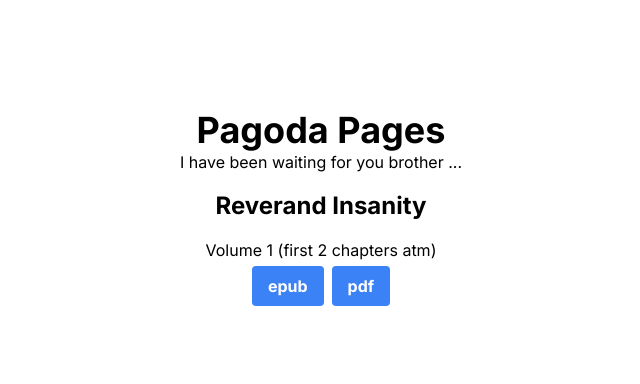
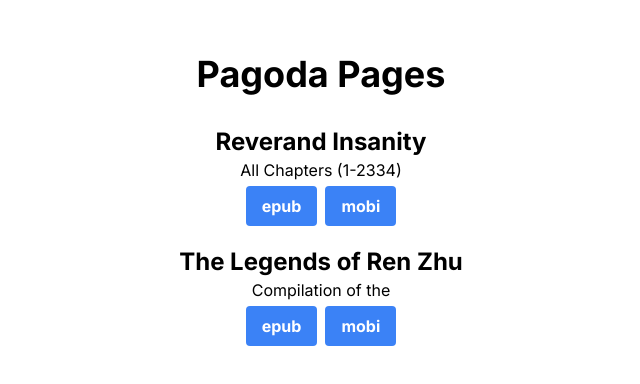
Before and after one commit to andepants/pagoda-pages, a Next.js app: page / in a window 1280 px wide. Shown: the part 190-574 px from the top of the page, without its empty margins (319-959 px from the left). Built offline with nearby package versions, Linux system fonts and the light colour scheme; no server answers.

Commit message:
Adding Full Reverand Insanity and The Legends of Ren Zhu - added both mobi and epub - cleaned up code

```diff
--- a/src/app/page.tsx
+++ b/src/app/page.tsx
@@ -4,10 +4,11 @@ import { getStorage, getDownloadURL, ref } from 'firebase/storage'
 import Script from 'next/script'
 
 export default function Home() {
-  const pdfURL = 'https://firebasestorage.googleapis.com/v0/b/pagoda-pages.appspot.com/o/Chapter%201%20%E2%80%93%20The%20heart%20of%20a%20demon%20never%20has%20regret%20even%20in%20death.pdf?alt=media&token=48537d71-7272-4388-8e48-21260b4b60e6';
-  const epubURL = 'https://firebasestorage.googleapis.com/v0/b/pagoda-pages.appspot.com/o/RI%20-%20Volume%201.epub?alt=media&token=7bd990c8-468b-4366-b21c-1523b2c69093';
-  const pdfStorageLocation = 'gs://pagoda-pages.appspot.com/Chapter 1 – The heart of a demon never has regret even in death.pdf'
-  const epubStorageLocation = 'gs://pagoda-pages.appspot.com/RI - Volume 1.epub'
+  const riEpubLink = 'https://firebasestorage.googleapis.com/v0/b/pagoda-pages.appspot.com/o/Reverend%20Insanity%20-%20Gu%20Zhen%20Ren.epub?alt=media&token=740542ae-965c-41b3-b45c-7ed150eaac88';
+  const riMobiLink = 'https://firebasestorage.googleapis.com/v0/b/pagoda-pages.appspot.com/o/Reverend-Insanity-Gu-Zhen-Ren.mobi?alt=media&token=67b8c785-34ef-47ca-97c7-f205c6ffbcfc';
+  const riRenZhuLegendEpubLink = 'https://firebasestorage.googleapis.com/v0/b/pagoda-pages.appspot.com/o/The%20Legends%20of%20Ren%20Zu%20-%20Gu%20Zhen%20Ren.epub?alt=media&token=4bfedd87-c7a5-45a1-924a-5b3ee0ed742b';
+  const riRenZhuLegendMobiLink = 'https://firebasestorage.googleapis.com/v0/b/pagoda-pages.appspot.com/o/The-Legends-of-Ren-Zu-Gu-Zhen-Ren.mobi?alt=media&token=e1c612e7-fb52-402a-a209-a31ed048fbaf';
+  const epubStorageLocation = 'gs://pagoda-pages.appspot.com/The Legends of Ren Zu - Gu Zhen Ren.epub'
 
   const storage = getStorage(firebase_app);
 
@@ -30,43 +31,33 @@ export default function Home() {
       });
   }
 
-  const downloadBook = async () => {
-    // currently not working
-    console.log
-    try {
-      const response = await fetch(pdfURL);
-      const blob = await response.blob();
-      const url = URL.createObjectURL(blob);
-      const link = document.createElement('a');
-      link.href = url;
-      link.download = 'filename.pdf'; // replace with your desired filename
-      document.body.appendChild(link);
-      link.click();
-      document.body.removeChild(link);
-    } catch (error) {
-      console.log('error : ', error);
-    }
-  };
-
   return (
     <main className="flex flex-col items-center justify-center min-h-screen">
       <h1 className="texdark-500 text-4xl font-bold flex justify-center">
         Pagoda Pages
       </h1>
-      <h2>I have been waiting for you brother ...</h2>
-      <ul className="text-2xl font-bold flex justify-center p-4">Reverand Insanity</ul>
-      <div>Volume 1 (first 2 chapters atm)</div>
-      <div className="flex justify-between">
-        <a href={epubURL} download className="btn-blue">epub</a>
-        <a href={pdfURL} download className="btn-blue">pdf</a>
-      </div>
-
+      <ul className="flex justify-center flex-col p-4">
+        <li className="m-4">
+          <div className="text-2xl text-center font-bold">Reverand Insanity</div>
+          <div className="text-m text-center">All Chapters (1-2334)</div>
+          <div className="flex justify-center">
+            <a href={riEpubLink} download className="btn-blue">epub</a>
+            <a href={riMobiLink} download className="btn-blue">mobi</a>
+          </div>
+        </li>
+        <li>
+          <div className="text-2xl text-center font-bold">The Legends of Ren Zhu</div>
+          <div className="text-m text-center">Compilation of the </div>
+          <div className="flex justify-center">
+            <a href={riRenZhuLegendEpubLink} download className="btn-blue">epub</a>
+            <a href={riRenZhuLegendMobiLink} download className="btn-blue">mobi</a>
+          </div>
+        </li>
+      </ul>
       {/* <button onClick={() => getURL(epubStorageLocation)} className="btn-blue">get URL</button> */}
       {/* <button onClick={downloadBook} className="btn-blue">download PDF</button> */}
-      <script type="text/javascript" defer src="https://cdnjs.buymeacoffee.com/1.0.0/button.prod.min.js" data-name="bmc-button" data-slug="andepants" data-color="#FFDD00" data-emoji="" data-font="Cookie" data-text="Buy me a coffee" data-outline-color="#000000" data-font-color="#000000" data-coffee-color="#ffffff" ></script>
-      <script data-name="BMC-Widget" data-cfasync="false" defer src="https://cdnjs.buymeacoffee.com/1.0.0/widget.prod.min.js" data-id="andepants" data-description="Support me on Buy me a coffee!" data-message="" data-color="#FF813F" data-position="Right" data-x_margin="18" data-y_margin="18"></script>
     </main>
   )
 }
 
-// git commit --allow-empty -m "add defer to script" --date='10 days ago'
+// git commit --allow-empty -m "add defer to script" --date='11 days ago'
```
